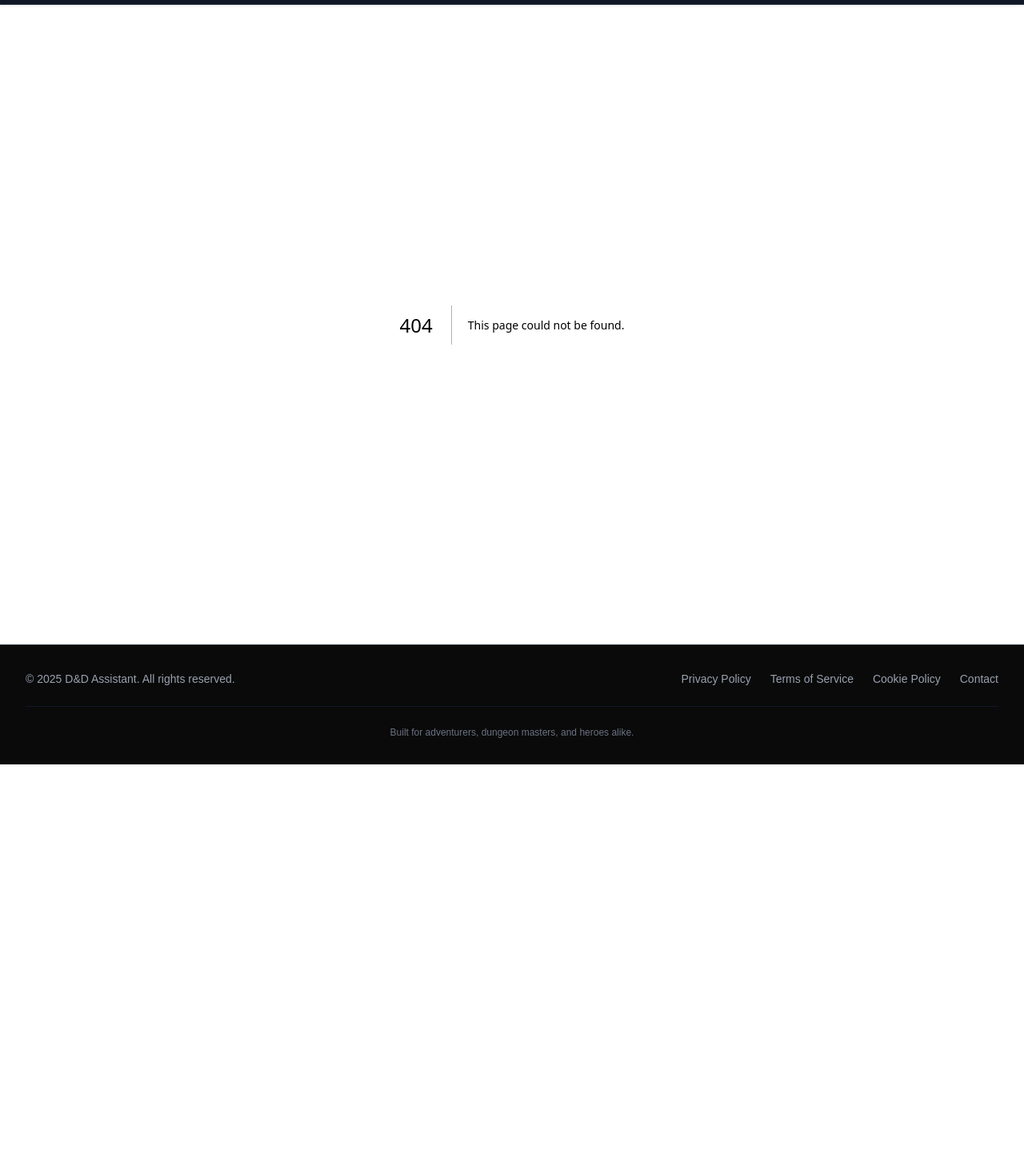
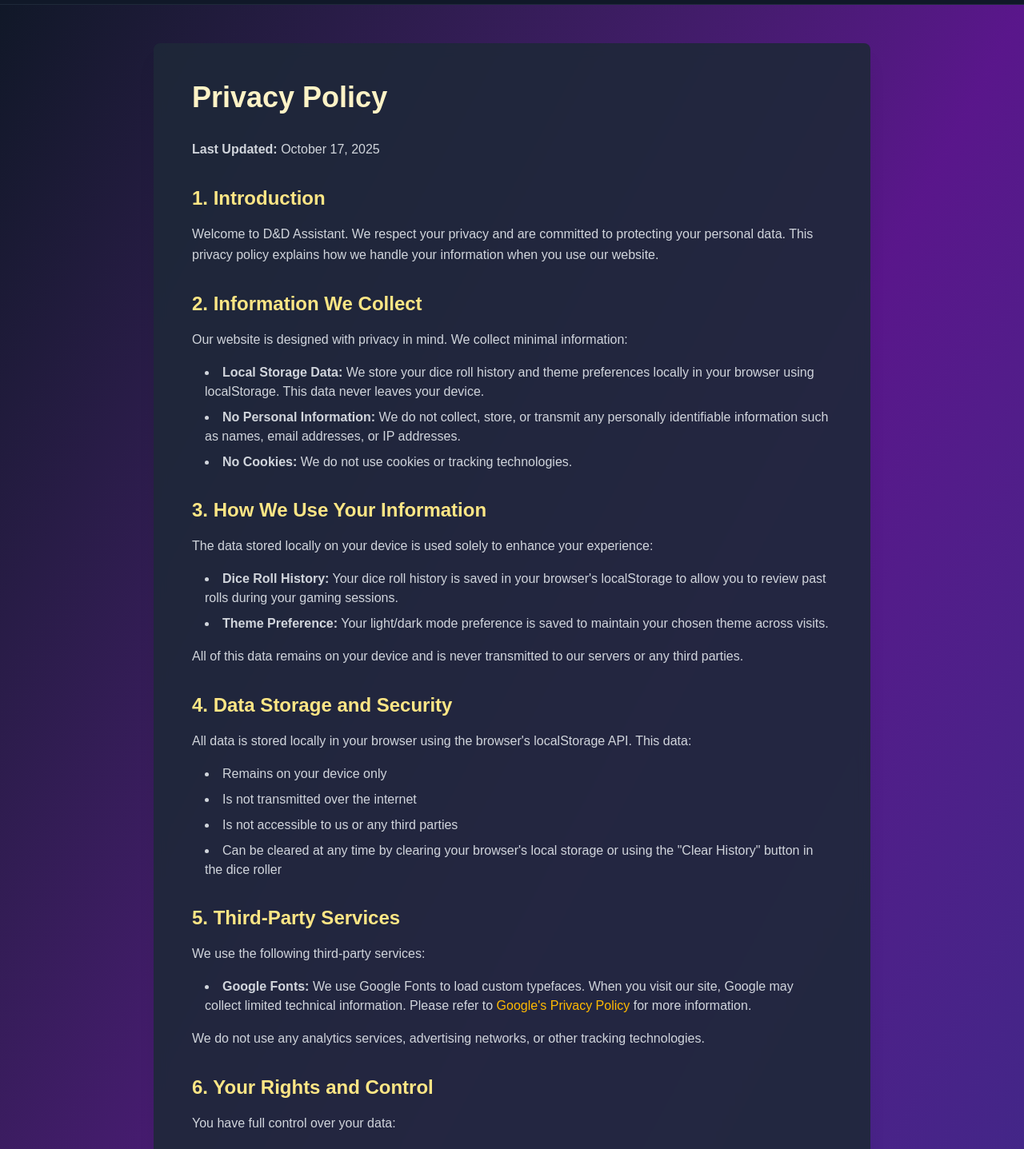
Before and after one commit to mattpanyor/dnd-assistant, a Next.js app: page /privacy in a window 1280 px wide. Before the commit this address had no page. Shown: the part 59-1496 px from the top of the page at 80% size. Before the commit the page ends 1015 px from the top, so only its background shows below. Built offline with nearby package versions, Linux system fonts and the light colour scheme; a web font is replaced by a local one.

Commit message:
adding privacy page

```diff
--- /dev/null
+++ b/app/privacy/page.tsx
@@ -0,0 +1,149 @@
+export default function PrivacyPolicyPage() {
+  return (
+    <div className="min-h-screen bg-gradient-to-br from-amber-50 to-orange-100 dark:from-gray-900 dark:via-purple-900 dark:to-indigo-900 py-12 px-4">
+      <div className="max-w-4xl mx-auto bg-white/90 dark:bg-gray-800/90 backdrop-blur-sm rounded-lg shadow-xl p-8 md:p-12">
+        <h1 className="text-4xl font-bold text-amber-900 dark:text-amber-100 mb-8 font-serif">
+          Privacy Policy
+        </h1>
+
+        <div className="prose prose-amber dark:prose-invert max-w-none space-y-6">
+          <p className="text-gray-700 dark:text-gray-300 leading-relaxed">
+            <strong>Last Updated:</strong> {new Date().toLocaleDateString('en-US', { year: 'numeric', month: 'long', day: 'numeric' })}
+          </p>
+
+          <section>
+            <h2 className="text-2xl font-semibold text-amber-800 dark:text-amber-200 mt-8 mb-4 font-serif">
+              1. Introduction
+            </h2>
+            <p className="text-gray-700 dark:text-gray-300 leading-relaxed">
+              Welcome to D&D Assistant. We respect your privacy and are committed to protecting your personal data.
+              This privacy policy explains how we handle your information when you use our website.
+            </p>
+          </section>
+
+          <section>
+            <h2 className="text-2xl font-semibold text-amber-800 dark:text-amber-200 mt-8 mb-4 font-serif">
+              2. Information We Collect
+            </h2>
+            <p className="text-gray-700 dark:text-gray-300 leading-relaxed mb-4">
+              Our website is designed with privacy in mind. We collect minimal information:
+            </p>
+            <ul className="list-disc list-inside space-y-2 text-gray-700 dark:text-gray-300 ml-4">
+              <li><strong>Local Storage Data:</strong> We store your dice roll history and theme preferences locally in your browser using localStorage. This data never leaves your device.</li>
+              <li><strong>No Personal Information:</strong> We do not collect, store, or transmit any personally identifiable information such as names, email addresses, or IP addresses.</li>
+              <li><strong>No Cookies:</strong> We do not use cookies or tracking technologies.</li>
+            </ul>
+          </section>
+
+          <section>
+            <h2 className="text-2xl font-semibold text-amber-800 dark:text-amber-200 mt-8 mb-4 font-serif">
+              3. How We Use Your Information
+            </h2>
+            <p className="text-gray-700 dark:text-gray-300 leading-relaxed mb-4">
+              The data stored locally on your device is used solely to enhance your experience:
+            </p>
+            <ul className="list-disc list-inside space-y-2 text-gray-700 dark:text-gray-300 ml-4">
+              <li><strong>Dice Roll History:</strong> Your dice roll history is saved in your browser's localStorage to allow you to review past rolls during your gaming sessions.</li>
+              <li><strong>Theme Preference:</strong> Your light/dark mode preference is saved to maintain your chosen theme across visits.</li>
+            </ul>
+            <p className="text-gray-700 dark:text-gray-300 leading-relaxed mt-4">
+              All of this data remains on your device and is never transmitted to our servers or any third parties.
+            </p>
+          </section>
+
+          <section>
+            <h2 className="text-2xl font-semibold text-amber-800 dark:text-amber-200 mt-8 mb-4 font-serif">
+              4. Data Storage and Security
+            </h2>
+            <p className="text-gray-700 dark:text-gray-300 leading-relaxed">
+              All data is stored locally in your browser using the browser's localStorage API. This data:
+            </p>
+            <ul className="list-disc list-inside space-y-2 text-gray-700 dark:text-gray-300 ml-4 mt-4">
+              <li>Remains on your device only</li>
+              <li>Is not transmitted over the internet</li>
+              <li>Is not accessible to us or any third parties</li>
+              <li>Can be cleared at any time by clearing your browser's local storage or using the "Clear History" button in the dice roller</li>
+            </ul>
+          </section>
+
+          <section>
+            <h2 className="text-2xl font-semibold text-amber-800 dark:text-amber-200 mt-8 mb-4 font-serif">
+              5. Third-Party Services
+            </h2>
+            <p className="text-gray-700 dark:text-gray-300 leading-relaxed">
+              We use the following third-party services:
+            </p>
+            <ul className="list-disc list-inside space-y-2 text-gray-700 dark:text-gray-300 ml-4 mt-4">
+              <li><strong>Google Fonts:</strong> We use Google Fonts to load custom typefaces. When you visit our site, Google may collect limited technical information. Please refer to <a href="https://policies.google.com/privacy" target="_blank" rel="noopener noreferrer" className="text-amber-600 dark:text-amber-400 hover:underline">Google's Privacy Policy</a> for more information.</li>
+            </ul>
+            <p className="text-gray-700 dark:text-gray-300 leading-relaxed mt-4">
+              We do not use any analytics services, advertising networks, or other tracking technologies.
+            </p>
+          </section>
+
+          <section>
+            <h2 className="text-2xl font-semibold text-amber-800 dark:text-amber-200 mt-8 mb-4 font-serif">
+              6. Your Rights and Control
+            </h2>
+            <p className="text-gray-700 dark:text-gray-300 leading-relaxed">
+              You have full control over your data:
+            </p>
+            <ul className="list-disc list-inside space-y-2 text-gray-700 dark:text-gray-300 ml-4 mt-4">
+              <li><strong>Access:</strong> You can view all locally stored data using your browser's developer tools.</li>
+              <li><strong>Delete:</strong> You can clear your dice roll history using the "Clear History" button in the dice roller, or clear all data by clearing your browser's localStorage.</li>
+              <li><strong>Opt-Out:</strong> You can disable JavaScript or use private browsing mode to prevent any local storage.</li>
+            </ul>
+          </section>
+
+          <section>
+            <h2 className="text-2xl font-semibold text-amber-800 dark:text-amber-200 mt-8 mb-4 font-serif">
+              7. Children's Privacy
+            </h2>
+            <p className="text-gray-700 dark:text-gray-300 leading-relaxed">
+              Our website does not knowingly collect any information from anyone, including children under the age of 13.
+              All functionality operates entirely within your browser using local storage.
+            </p>
+          </section>
+
+          <section>
+            <h2 className="text-2xl font-semibold text-amber-800 dark:text-amber-200 mt-8 mb-4 font-serif">
+              8. Changes to This Privacy Policy
+            </h2>
+            <p className="text-gray-700 dark:text-gray-300 leading-relaxed">
+              We may update this privacy policy from time to time. Any changes will be posted on this page with an updated
+              revision date. We encourage you to review this privacy policy periodically.
+            </p>
+          </section>
+
+          <section>
+            <h2 className="text-2xl font-semibold text-amber-800 dark:text-amber-200 mt-8 mb-4 font-serif">
+              9. Contact Information
+            </h2>
+            <p className="text-gray-700 dark:text-gray-300 leading-relaxed">
+              If you have any questions about this privacy policy or our privacy practices, please feel free to reach out
+              through the contact information provided on our website.
+            </p>
+          </section>
+
+          <section className="mt-12 pt-8 border-t border-amber-300 dark:border-purple-700">
+            <h2 className="text-2xl font-semibold text-amber-800 dark:text-amber-200 mb-4 font-serif">
+              Summary
+            </h2>
+            <div className="bg-amber-100 dark:bg-purple-900/50 p-6 rounded-lg">
+              <p className="text-gray-800 dark:text-gray-200 leading-relaxed font-semibold mb-2">
+                In short:
+              </p>
+              <ul className="list-disc list-inside space-y-2 text-gray-700 dark:text-gray-300 ml-4">
+                <li>We don't collect your personal information</li>
+                <li>All data is stored locally in your browser only</li>
+                <li>We don't use cookies or tracking</li>
+                <li>No data is transmitted to our servers or third parties</li>
+                <li>You have full control to view and delete your local data at any time</li>
+              </ul>
+            </div>
+          </section>
+        </div>
+      </div>
+    </div>
+  );
+}
```
